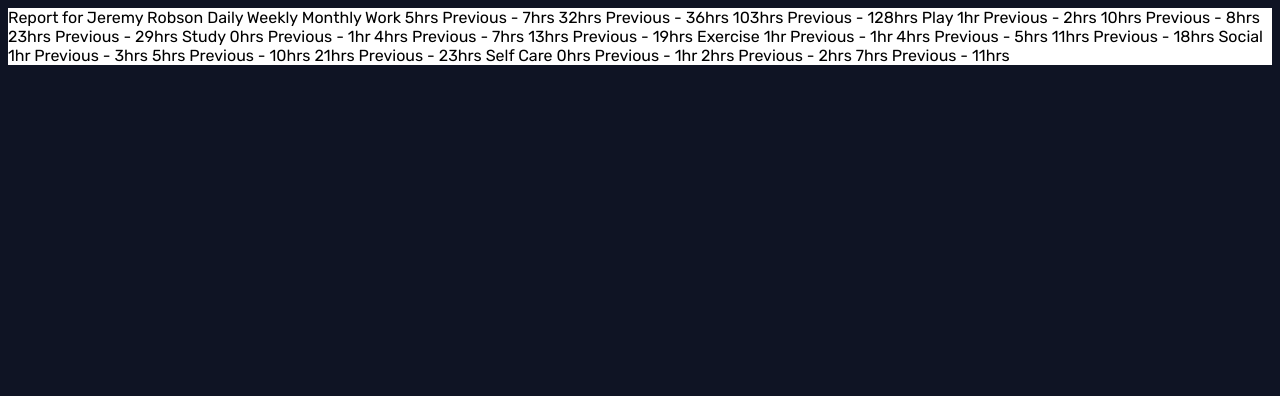
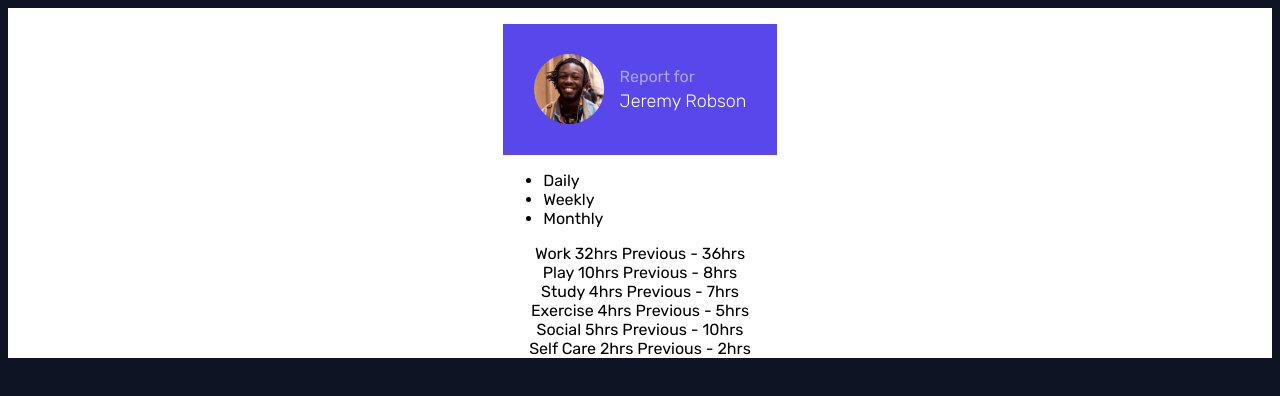
Before and after one commit to Jimztech/time-tracker, a plain HTML site: page index.html in a window 1280 px wide. Drawn offline with Linux system fonts and the light colour scheme.

Commit message:
new-commits

```diff
--- a/index.html
+++ b/index.html
@@ -12,60 +12,63 @@
 </head>
 <body>
   <main>
-    Report for
-    Jeremy Robson
+    <section class="header-component">
+      <header>
+        <img
+          src="./images/image-jeremy.png"
+          alt="profile image"
+          class="profile-image"
+          width="70"
+          height="70"
+        >
+        <div class="profile-details">
+          <p>Report for</p>
+          <h1>Jeremy Robson</h1>
+        </div>
+      </header>
 
-    Daily
-    Weekly
-    Monthly
+      <ul>
+        <li>Daily</li>
+        <li>Weekly</li>
+        <li>Monthly</li>
+      </ul>
+    </section>
 
+    <section class="work">
       Work
-    5hrs <!-- daily -->
-    Previous - 7hrs <!-- daily -->
       32hrs <!-- weekly -->
       Previous - 36hrs <!-- weekly -->
-    103hrs <!-- monthly -->
-    Previous - 128hrs <!-- monthly -->
+    </section>
 
+    <section class="play">
       Play
-    1hr <!-- daily -->
-    Previous - 2hrs <!-- daily -->
       10hrs <!-- weekly -->
       Previous - 8hrs <!-- weekly -->
-    23hrs <!-- monthly -->
-    Previous - 29hrs <!-- monthly -->
+    </section>
 
+    <section class="study">
       Study
-    0hrs <!-- daily -->
-    Previous - 1hr <!-- daily -->
       4hrs <!-- weekly -->
       Previous - 7hrs <!-- weekly -->
-    13hrs <!-- monthly -->
-    Previous - 19hrs <!-- monthly -->
+    </section>
 
+    <section class="exercise">
       Exercise
-    1hr <!-- daily -->
-    Previous - 1hr <!-- daily -->
       4hrs <!-- weekly -->
       Previous - 5hrs <!-- weekly -->
-    11hrs <!-- monthly -->
-    Previous - 18hrs <!-- monthly -->
+    </section>
 
+    <section class="social">
       Social
-    1hr <!-- daily -->
-    Previous - 3hrs <!-- daily -->
       5hrs <!-- weekly -->
       Previous - 10hrs <!-- weekly -->
-    21hrs <!-- monthly -->
-    Previous - 23hrs <!-- monthly -->
+    </section>
 
+    <section class="care">
       Self Care
-    0hrs <!-- daily -->
-    Previous - 1hr <!-- daily -->
       2hrs <!-- weekly -->
       Previous - 2hrs <!-- weekly -->
-    7hrs <!-- monthly -->
-    Previous - 11hrs <!-- monthly -->
+    </section>
   </main>
   <script src="./index.js"></script>
 </body>
--- a/styles/styles.css
+++ b/styles/styles.css
@@ -18,7 +18,34 @@
 body {
     font-family: "Rubik", sans-serif;
     background-color: var(--VeryDarkBlue);
+    max-width: 100%;
 }
 main {
     background-color: var(--White);
+    display: flex;
+    flex-direction: column;
+    align-items: center;
 }
+
+header{
+    padding: 1.9rem;
+    background-color: var(--Blue);
+    display: flex;
+    flex-direction: row;
+    gap: 1rem;
+    margin-top: 1rem;
+    align-items: center;
+}
+
+.profile-details {
+    line-height: 0.5;
+}
+.profile-details h1 {
+    font-size: 1.12rem;
+    color: var(--White);
+    font-weight: 100;
+}
+.profile-details p {
+    color: var(--White);
+    opacity: 0.5;
+}
```
Lines whose indentation alone changed are shown as unchanged.
